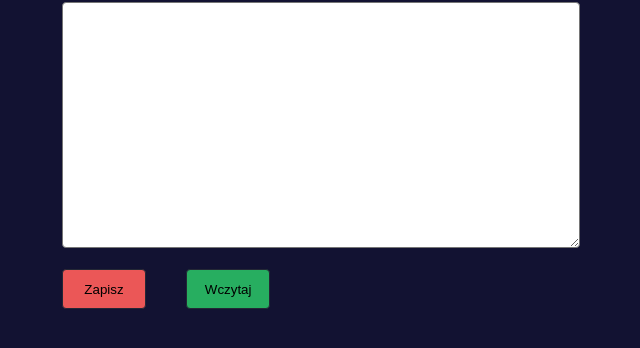
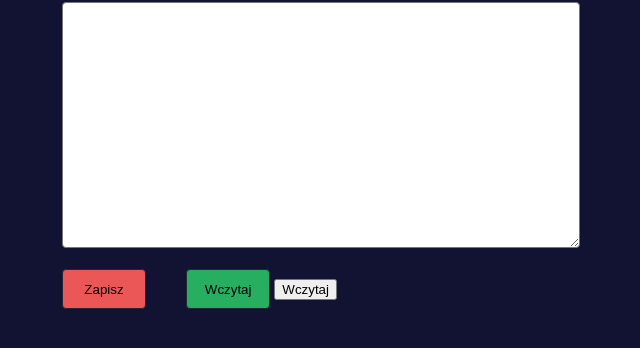
Before and after one commit to szewczykkrzysztof/first-editor, a website: page index.html in a window 1280 px wide. Shown: the part 170-518 px from the top of the page, without its empty margins (122-762 px from the left). Drawn offline with Linux system fonts and the light colour scheme.

Commit message:
added clear button

```diff
--- a/index.html
+++ b/index.html
@@ -19,6 +19,7 @@
         <div class="buttons">
           <button class="saveButton save--js">Zapisz</button>
           <button class="loadButton load--js">Wczytaj</button>
+          <button class="clearButton clear--js">Wczytaj</button>
         </div>
       </form>
     </main>
```
